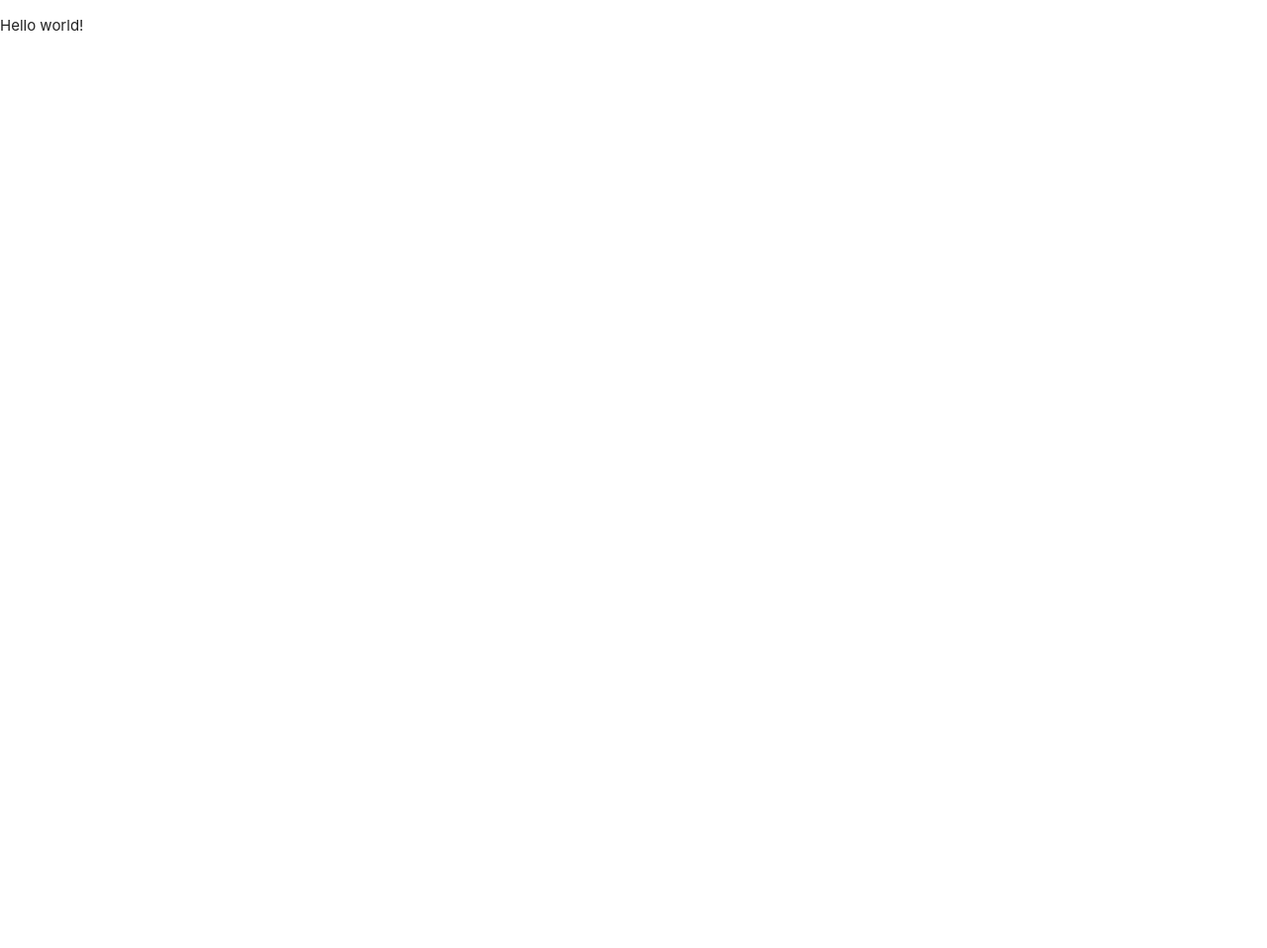
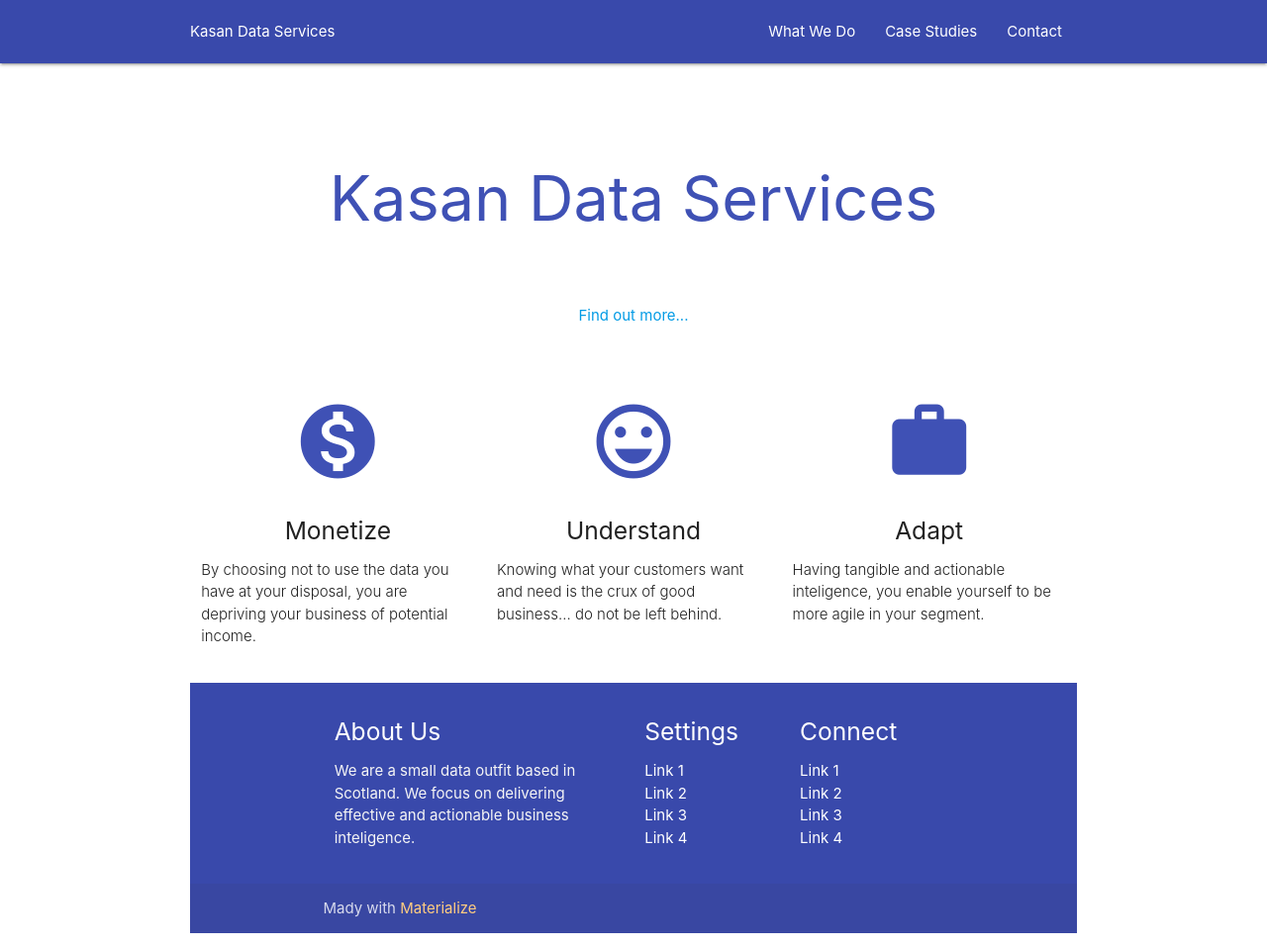
Before and after one commit to jakekasan/prosite, a website: page static/index.html in a window 1280 px wide. Shown: the whole page at 99% size. Before the commit the page ends 800 px from the top, so only its background shows below. Drawn offline with Linux system fonts and the light colour scheme.

Commit message:
temporary styling finished

```diff
--- a/static/index.html
+++ b/static/index.html
@@ -8,9 +8,106 @@
     <link rel="stylesheet" type="text/css" media="screen" href="css/materialize.css" />
     <script src="js/materialize.js"></script>
     <script src="js/index.js"></script>
+    <link href="https://fonts.googleapis.com/icon?family=Material+Icons" rel="stylesheet">
 </head>
 <body>
-    <p>Hello world!</p>
+    <nav>
+        <div class="indigo darken-1" role="navigation">
+            <div class="nav-wrapper container">
+                <a href=# class="logo-container">Kasan Data Services</a>
+                <ul id="nav-mobile" class="right hide-on-med-and-down">
+                    <li><a href="#">What We Do</a></li>
+                    <li><a href="#">Case Studies</a></li>
+                    <li><a href="#">Contact</a></li>
+                </ul>
+            </div>
+        </div>
+    </nav>
 
+    <div class="section no-pad-bot" id="index-banner">
+        <div class="container">
+            <br><br>
+            <h1 class="header center indigo-text darken 1">Kasan Data Services</h1>
+            <div class="row center">
+                <h5 class="header col s12 light"></h5>
+            </div>
+            <div class="row center">
+                <a href="#">Find out more...</a>
+            </div>
+        </div>
+    </div>
+
+    <div class="container">
+        <div class="section">
+            <div class="row">
+                <div class="col s12 m4">
+                    <div class="icon-block">
+                        <h2 class="center indigo-text"><i class="large material-icons">monetization_on</i></h2>
+                        <h5 class="center">Monetize</h5>
+                        <p class="light">
+                            By choosing not to use the data you have at your disposal, you are depriving your business of potential income.
+                        </p>
+                    </div>
+                </div>
+                <div class="col s12 m4">
+                    <div class="icon-block">
+                        <h2 class="center indigo-text"><i class="large material-icons">sentiment_very_satisfied</i>
+                        </h2>
+                        <h5 class="center">Understand</h5>
+                        <p class="light">
+                            Knowing what your customers want and need is the crux of good business... do not be left behind.
+                        </p>
+                    </div>
+                </div>
+                <div class="col s12 m4">
+                    <div class="icon-block">
+                        <h2 class="center indigo-text"><i class="large material-icons">work</i>
+                        </h2>
+                        <h5 class="center">Adapt</h5>
+                        <p class="light">
+                            Having tangible and actionable inteligence, you enable yourself to be more agile in your segment.
+                        </p>
+                    </div>
+                </div>
+                <br><br>
+            </div>
+
+            <footer class="page-footer indigo darken-1">
+                <div class="container">
+                    <div class="row">
+                        <div class="col l6 s12">
+                            <h5 class="white-text">About Us</h5>
+                            <p class="grey-text text-lighten-4">
+                                We are a small data outfit based in Scotland. We focus on delivering effective and actionable business inteligence.
+                            </p>
+                        </div>
+                        <div class="col l3 s12">
+                            <h5 class="white-text">Settings</h5>
+                            <ul>
+                                <li><a class="white-text" href="#">Link 1</a></li>
+                                <li><a class="white-text" href="#">Link 2</a></li>
+                                <li><a class="white-text" href="#">Link 3</a></li>
+                                <li><a class="white-text" href="#">Link 4</a></li>
+                            </ul>
+                        </div>
+                        <div class="col l3 s12">
+                            <h5 class="white-text">Connect</h5>
+                            <ul>
+                                <li><a class="white-text" href="#">Link 1</a></li>
+                                <li><a class="white-text" href="#">Link 2</a></li>
+                                <li><a class="white-text" href="#">Link 3</a></li>
+                                <li><a class="white-text" href="#">Link 4</a></li>
+                            </ul>
+                        </div>
+                    </div>
+                </div>
+                <div class="footer-copyright">
+                    <div class="container">
+                        Mady with <a class="orange-text text-lighten-3" href="#">Materialize</a>
+                    </div>
+                </div>
+            </footer>
+        </div>
+    </div>
 </body>
 </html>
```
